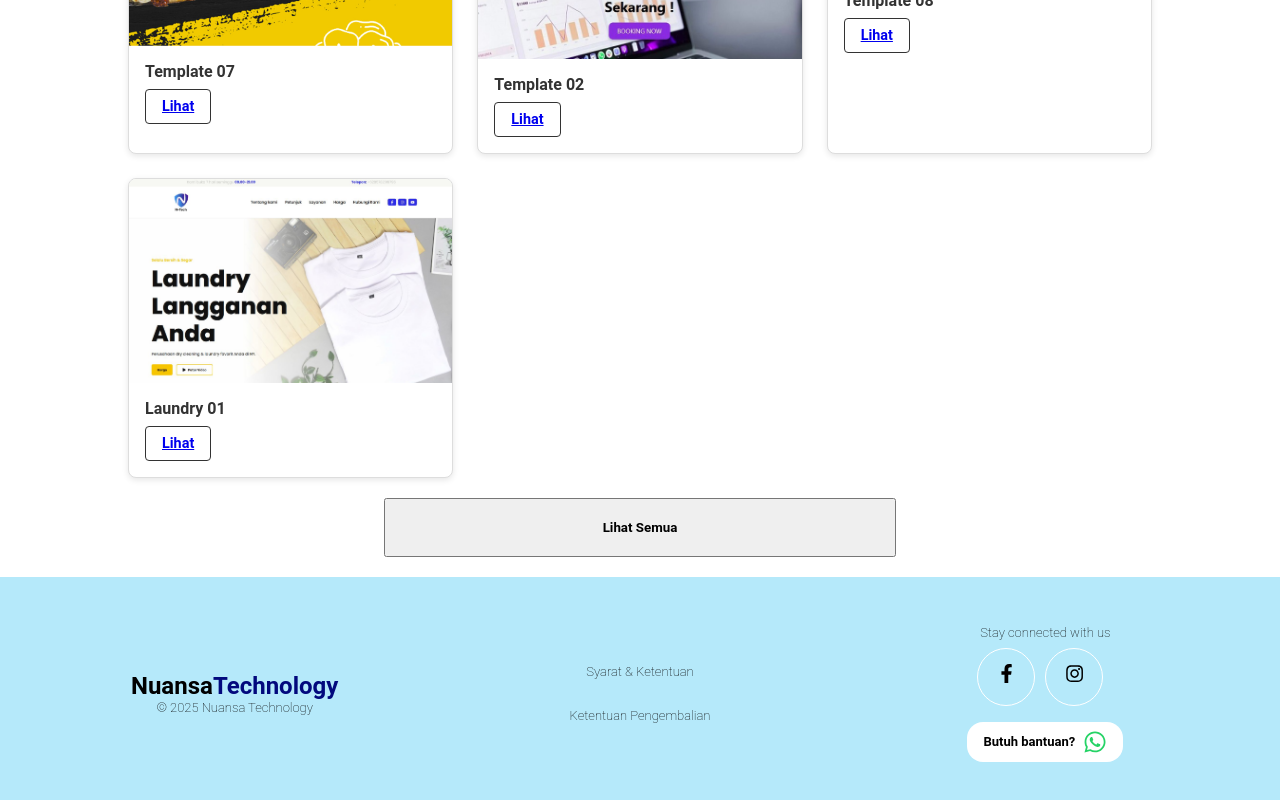
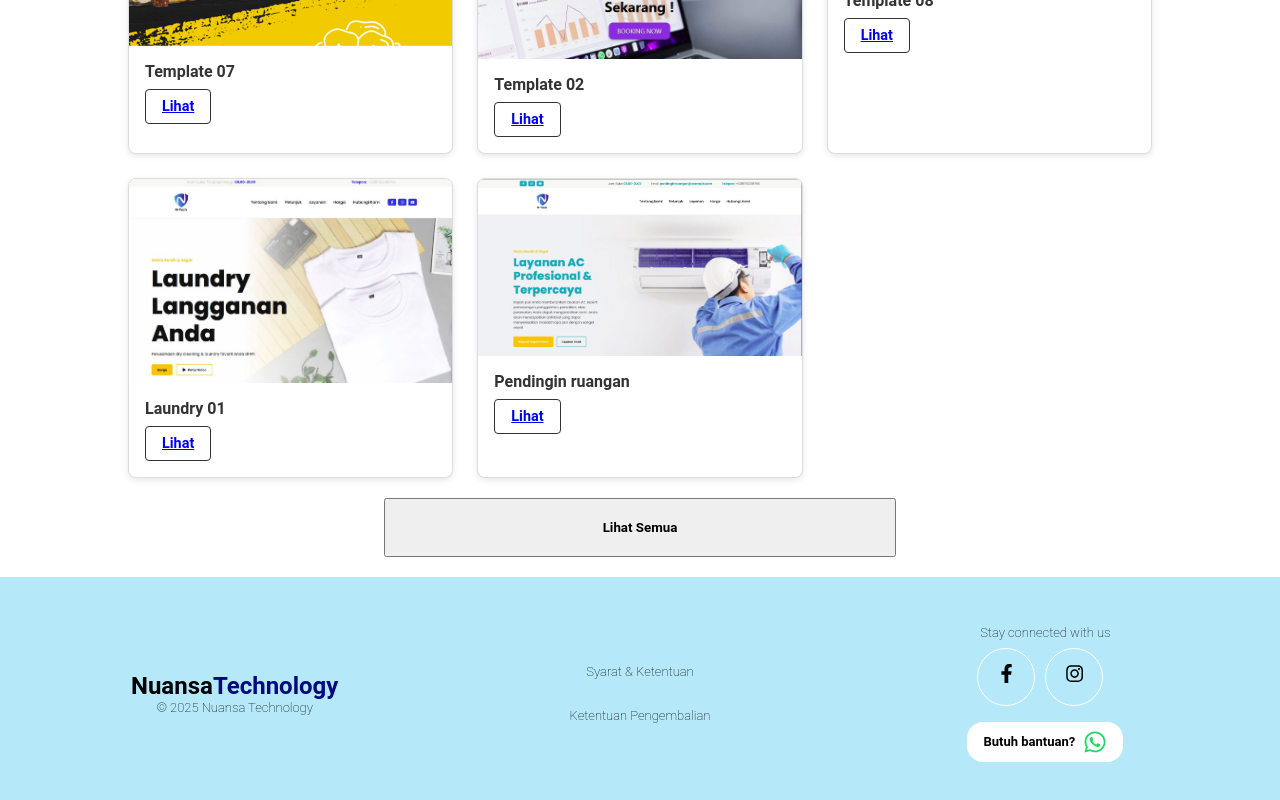
Before and after one commit to tresnaprayoga/landingpage-nuansatech, a React (Vite) app: page / in a window 1280 px wide. Shown: the part 3180-3980 px from the top of the page. Built offline with nearby package versions, Linux system fonts and the light colour scheme.

Commit message:
update web

```diff
--- a/src/dataStatis/dataitemcard.js
+++ b/src/dataStatis/dataitemcard.js
@@ -78,6 +78,13 @@ const items = [
     image: 'card14.JPG',
     buttonLink: 'https://laundry-01.netlify.app/',
   },
+
+  {
+    title: 'Pendingin ruangan',
+    harga: 'Rp. 500.000',
+    image: 'card15.JPG',
+    buttonLink: 'https://laundry-01.netlify.app/',
+  },
 ];
 
 function dataItemCard() {
```
Also changed, not shown: public/card15.JPG (added).
